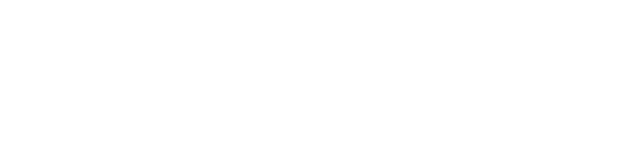
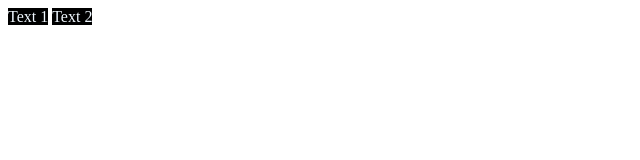
Before and after one commit to shahidyusuf/class_8_css4, a plain HTML site: page index.html in a window 1280 px wide. Shown: the whole page, without its empty margins (0-640 px from the left). Drawn offline with Linux system fonts and the light colour scheme.

Commit message:
update.home

```diff
--- a/index.html
+++ b/index.html
@@ -5,8 +5,10 @@
     <meta http-equiv="X-UA-Compatible" content="IE=edge">
     <meta name="viewport" content="width=device-width, initial-scale=1.0">
     <title>Css Class 4</title>
+    <link rel="stylesheet" href="style.css">
 </head>
 <body>
-
+<div>Text 1</div>
+<div>Text 2</div>
 </body>
 </html>
--- /dev/null
+++ b/style.css
@@ -0,0 +1,5 @@
+div {
+    display: inline;
+    background-color: black;
+    color: aliceblue;
+}
```
